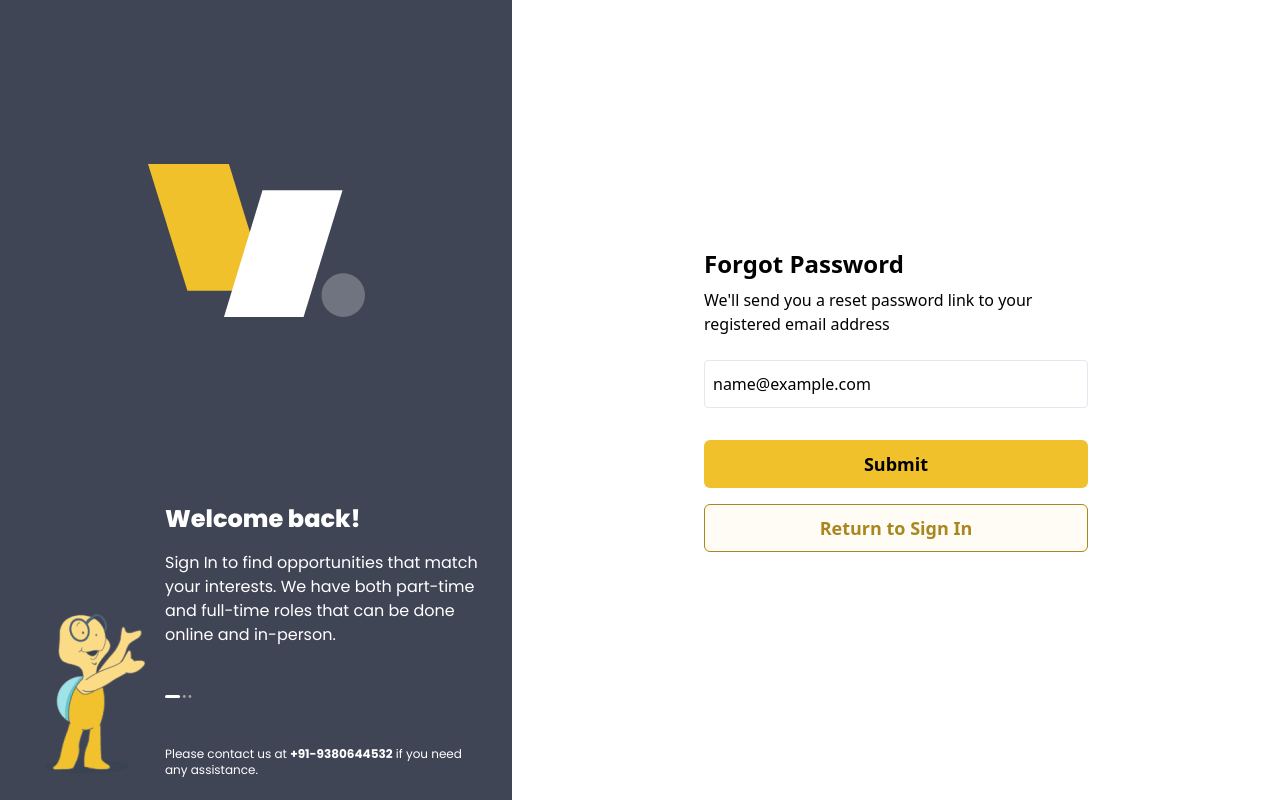
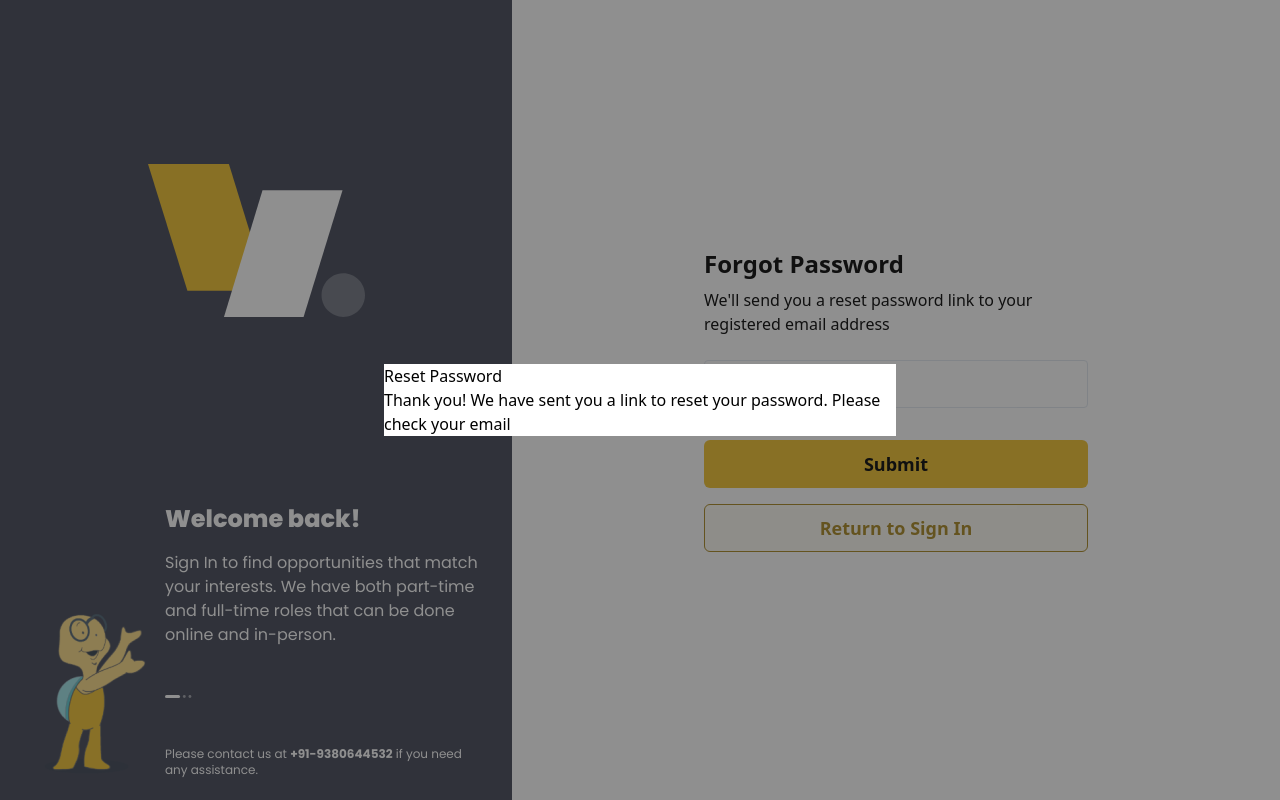
Before and after one commit to TanishqSingla/wisdom-auth, a Nuxt app: page /forgotPassword in a window 1280 px wide. Both pictures are taken after typing "name@example.com" into the empty fields and a click on the button "Submit". Built offline with nearby package versions, Linux system fonts and the light colour scheme; no server answers.

Commit message:
Show modal on success

```diff
--- a/pages/forgotPassword.vue
+++ b/pages/forgotPassword.vue
@@ -6,6 +6,7 @@ export default {
     return {
       emailError: "",
       email: "",
+      visible: false
     }
   },
   methods: {
@@ -18,7 +19,12 @@ export default {
       this.emailError = ""
     },
     async submitForm() {
-      const {data} = await useFetch('/api/user/forgotPassword');
+      const { data } = await useFetch('http://localhost:4000/api/user/recoverPassword', {
+        method: "POST",
+        headers: { "Content-Type": "application/json" },
+        body: JSON.stringify({ email: this.email }),
+      });
+      this.visible = true;
     }
   }
 }
@@ -35,13 +41,26 @@ export default {
           </div>
           <form class="form" @submit.prevent="submitForm">
             <input name="emailOrPhone" placeholder="Registered Email" v-model="email" v-on:blur="validateEmail"
-              :class="emailError?'border-danger':''" />
+              :class="emailError ? 'border-danger' : ''" />
             <span class="text-danger">{{ emailError }}</span>
-            <button class="btn-primary" type="submit" :disabled="emailError.length!==0">Submit</button>
+            <button class="btn-primary" type="submit" :disabled="emailError.length !== 0">Submit</button>
             <NuxtLink to="/"><button class="btn-secondary w-full">Return to Sign In</button></NuxtLink>
           </form>
         </div>
       </div>
+      <Teleport to="body">
+        <Modal v-show="visible" v-on:closeModal="() => visible = false">
+          <template #children>
+            <div class="modalContainer">
+              <h1>Reset Password</h1>
+              <p>
+                Thank you! We have sent you a link to reset your password. Please
+                check your email
+              </p>
+            </div>
+          </template>
+        </Modal>
+      </Teleport>
     </template>
   </Layout>
 </template>
```
